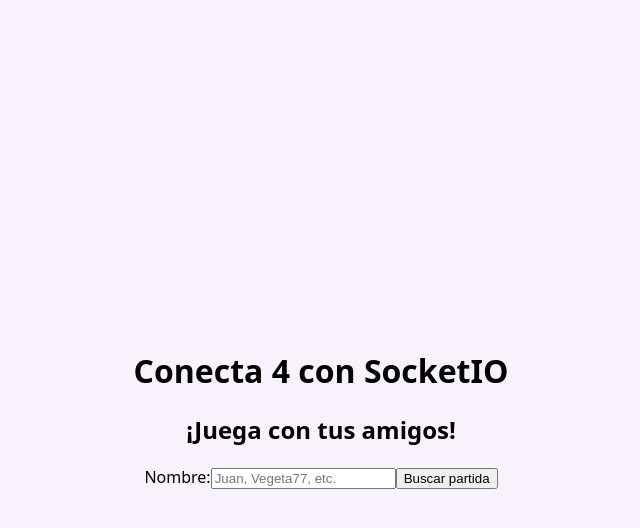
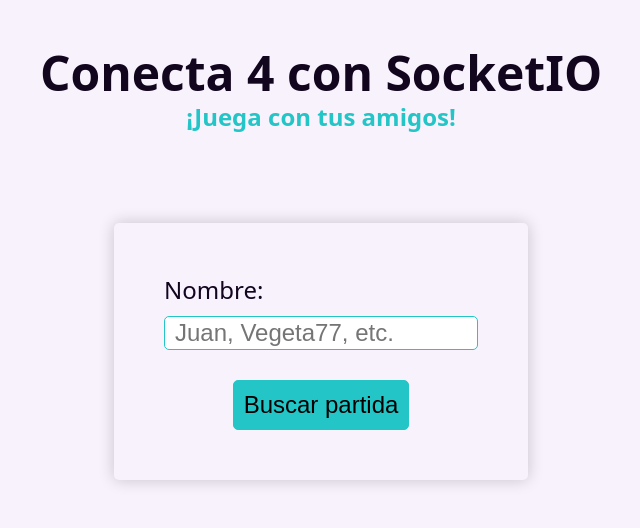
Before and after one commit to JeremyE7/Connect4-SocketIO, a React (Vite) app: page / in a window 1280 px wide. Shown: the top 528 px of the page, without its empty margins (319-959 px from the left). Built offline with nearby package versions, Linux system fonts and the light colour scheme; no server answers.

Commit message:
Version 2

```diff
--- a/package.json
+++ b/package.json
@@ -12,7 +12,8 @@
   "dependencies": {
     "react": "^18.2.0",
     "react-dom": "^18.2.0",
-    "socket.io-client": "4.7.2"
+    "socket.io-client": "4.7.2",
+    "sonner": "1.0.3"
   },
   "devDependencies": {
     "@types/react": "^18.2.15",
--- a/src/App.css
+++ b/src/App.css
@@ -1,14 +1,34 @@
 .board{
     display: grid;
     grid-template-columns: repeat(4, 1fr);
-    grid-gap: 20px;
+    grid-gap: 25px;
     background-color: var(--secondary);
     width: 500px;
-    height: 500px;
+    height: 350px;
     border-radius: 0.5rem;
-    padding: 50px;
+    padding: 40px;
     box-shadow: 0 0 1rem 0 rgba(0, 0, 0, 0.2);
+    padding-left: 70px;
 
+}
+
+header{
+    display: flex;
+    flex-direction: column;
+    align-items: center;
+    width: 100%;
+
+
+}
+
+header h1{
+    font-size: 3rem;
+    margin-bottom: -25px;
+
+}
+
+header h2{
+    color: var(--accent);
 }
 
 .square{
@@ -17,13 +37,14 @@
     display: flex;
     justify-content: center;
     align-items: center;
-    height: 100px;
-    width: 100px;
+    height: 70px;
+    width: 70px;
 }
 
 .game-menu{
     width: 100%;
-
+    display: flex;
+    justify-content: center;
 }
 
 .general-board{
@@ -35,8 +56,22 @@
 }
 
 .players{
-    margin-top: 25vh;
-    width: 100px;
+    margin-top: 5vh;
+    width: 190px;
+    font-size: 2rem;
+    text-align: left;
+}
+
+.players h2{
+
+    text-align: left;
+    margin-bottom: 0px;
+}
+
+.players span{
+    font-size: 1.5rem;
+    text-align: left;
+    width: 100%;
 }
 
 .square:hover{
@@ -46,6 +81,141 @@
 
 .turn{
     display: flex;
-    margin-top: 25vh;
+    flex-direction: column;
+    align-items: center;
+    margin-top: 10vh;
+    font-size: 2rem;
+    width: 190px;
+}
+
+.turn h2{
+    text-align: left;
+    margin-bottom: 0px;
+}
+
+.turn span{
+    font-size: 1.5rem;
+    width: 100%;
+}
+
+.winner{
+    position: absolute;
+    top: 0px;
+    left: 0px;
+    display: flex;
+    flex-direction: column;
+    justify-content: center;
+    align-items: center;
+    width: 100vw;
+    height: 100vh;
+    font-size: 5rem;
+    color: var(--accent);
+    background-color: rgb(255, 255, 255, 0.98);
+}
+
+
+.loader {
     width: 100px;
-}
+    height: 100px;
+    border: 3px solid #FFF;
+    border-radius: 50%;
+    display: inline-block;
+    position: relative;
+    box-sizing: border-box;
+    animation: rotation 1s linear infinite;
+  }
+  .loader::after {
+    content: '';
+    box-sizing: border-box;
+    position: absolute;
+    left: 50%;
+    top: 50%;
+    transform: translate(-50%, -50%);
+    width: 56px;
+    height: 56px;
+    border-radius: 50%;
+    border: 3px solid transparent;
+    border-bottom-color: #FF3D00;
+  }
+
+  @keyframes rotation {
+    0% {
+      transform: rotate(0deg);
+    }
+    100% {
+      transform: rotate(360deg);
+    }
+  }
+
+  form{
+    display: flex;
+    flex-direction: column;
+    align-items: center;
+    margin-top: 70px;
+    background-color: var(--background);
+    padding: 50px;
+    border-radius: 5px;
+    box-shadow: 0 0 1rem 0 rgba(0, 0, 0, 0.2);
+    width: fit-content;
+  }
+
+  form label{
+    margin-bottom: 10px;
+    display: flex;
+    text-align: left;
+    flex-direction: column;
+    font-size: 1.5rem;
+  }
+
+  form label input{
+    width: 300px;
+    height: 30px;
+    border-radius: 5px;
+    border: 1px solid var(--accent);
+    font-size: 1.5rem;
+    padding-left: 10px;
+    margin-top: 10px;
+  }
+
+  .btn-search-game{
+    border-radius: 5px;
+    border: 1px solid var(--accent);
+    font-size: 1.5rem;
+    padding: 10px;
+    margin-top: 20px;
+    background-color: var(--accent);
+    cursor: pointer;
+
+  }
+
+  .btn-play-again{
+    border-radius: 5px;
+    font-size: 1.5rem;
+    padding: 10px;
+    margin-top: -50px;
+    background-color: var(--secondary);
+    cursor: pointer;
+  }
+
+  a{
+    text-decoration: none;
+  }
+
+  @media screen and (max-width: 790px) {
+    .general-board{
+        flex-direction: column-reverse;
+        padding-left: 50px;
+    }
+
+    .board{
+        order: 1;
+        margin-bottom: -100px;
+    }
+
+    .players{
+        position: absolute;
+        top: 522px;
+        left: 450px;
+    }
+
+  }
--- a/src/App.jsx
+++ b/src/App.jsx
@@ -4,9 +4,11 @@
 function App () {
   return (
     <>
-      <h1>Conecta 4 con SocketIO</h1>
-      <h2>¡Juega con tus amigos!</h2>
-      <GameMenu/>
+      <header>
+        <h1>Conecta 4 con SocketIO</h1>
+        <h2>¡Juega con tus amigos!</h2>
+      </header>
+      <GameMenu />
     </>
   )
 }
--- a/src/components/BoardGame.jsx
+++ b/src/components/BoardGame.jsx
@@ -6,24 +6,24 @@
       <label htmlFor="" className='players'>
         <h2>Players:</h2>
         {game.players.map((player) => {
-                  return <span key={player.id_player}>{player.name}, </span>
+          return <span style={{ color: game.players.indexOf(player) === 0 ? 'red' : 'blue' }} key={player.id_player}>{player.name} <br /></span>
         })}
       </label>
       <div className='board'>
         {game.board.map((row, i) => {
           return row.map((piece, j) => {
-                    return <Square key={`${i}-${j}`} piece={piece} addPiece={addPiece} gameId={game.id} position={j} turn={game.turn}/>
+            return <Square key={`${i}-${j}`} piece={piece} addPiece={addPiece} gameId={game.id} position={j} turn={game.turn} />
           }
           )
         })}
       </div>
       <label htmlFor="" className='turn'>
         <h2>
-                    Turn:
+          Turno <br />
+        </h2>
         <span style={{ color: game.turn === 0 ? 'red' : 'blue' }}>
-                        {game.turn === 0 ? 'Red' : 'Blue'}
+          {game.turn === 0 ? 'Rojo' : 'Azul'}
         </span>
-                </h2>
       </label>
     </section>
   )
--- a/src/components/GameMenu.jsx
+++ b/src/components/GameMenu.jsx
@@ -3,7 +3,7 @@
 import SearchGame from './SearchGame'
 
 const GameMenu = () => {
-  const { searchGame, game, addPiece, winner } = useGame()
+  const { searchGame, game, addPiece, winner, playerLeave } = useGame()
   const handleSubmit = (e) => {
     e.preventDefault()
     const data = new FormData(e.target)
@@ -15,19 +15,37 @@
     <section className='game-menu'>
       {!game
         ? (<SearchGame handleSubmit={handleSubmit} />)
-              : (
-                  <BoardGame game={game} addPiece={addPiece} />
+        : (game.players.length < 2
+            ? (<div className='winner'><span className="loader"></span> Esperando a otro jugador</div>)
+            : <BoardGame game={game} addPiece={addPiece} />
           )}
       {winner && (
         <div className='winner'>
           <h2>
-                        The winner is:
-                        <span style={{ color: winner }}>
-                            {winner}
+            {winner !== 'tie' ? 'El ganador es' : 'Empate'} <br />
+            {winner !== 'tie'
+              ? <span style={{ color: winner }}>
+                {winner === 'red' ? 'Rojo' : 'Azul'}
               </span>
+              : null}
           </h2>
+          <button className='btn-play-again'>
+            <a href='/'>Volver a jugar</a>
+          </button>
         </div>
       )}
+      {playerLeave
+        ? (
+          <div className='winner'>
+            <h2>
+              El otro jugador se ha ido <br />
+            </h2>
+            <button className='btn-play-again'>
+              <a href='/'>Volver a jugar</a>
+            </button>
+          </div>
+          )
+        : null}
     </section>
   )
 }
--- a/src/components/SearchGame.jsx
+++ b/src/components/SearchGame.jsx
@@ -3,9 +3,9 @@
     <form action="submit" onSubmit={handleSubmit}>
     <label htmlFor="">
         Nombre:
-        <input name='name' type="text" placeholder='Juan, Vegeta77, etc.' />
+        <input name='name' type="text" placeholder='Juan, Vegeta77, etc.' required/>
     </label>
-    <button type='submit'>
+    <button type='submit' className="btn-search-game">
         Buscar partida
     </button>
 </form>
--- a/src/hooks/useGame.js
+++ b/src/hooks/useGame.js
@@ -6,6 +6,7 @@
 const useGame = () => {
   const [game, setGame] = useState(null)
   const [winner, setWinner] = useState(null)
+  const [playerLeave, setPlayerLeave] = useState(false)
 
   useEffect(() => {
     if (game) return
@@ -16,6 +17,7 @@
 
     socket.on('game-created', (game) => {
       console.log('Juego creado', game)
+      setPlayerLeave(false)
       setGame(game)
     })
 
@@ -33,6 +35,17 @@
       console.log('Ganador verificado', winner)
       setWinner(winner)
     })
+
+    socket.on('player-disconnected', () => {
+      console.log('Jugador abandono la partida')
+      setPlayerLeave(true)
+      setGame(null)
+    })
+
+    socket.on('tie', () => {
+      console.log('Empate')
+      setWinner('tie')
+    })
   }, [])
 
   const searchGame = (name) => {
@@ -45,7 +58,7 @@
     socket.emit('check-winner', gameId)
   }
 
-  return { game, searchGame, addPiece, winner }
+  return { game, searchGame, addPiece, winner, playerLeave, setPlayerLeave }
 }
 
 export default useGame
--- a/src/index.css
+++ b/src/index.css
@@ -14,12 +14,12 @@
 
 html{
   font-family: system-ui, -apple-system, BlinkMacSystemFont, 'Segoe UI', Roboto, Oxygen, Ubuntu, Cantarell, 'Open Sans', 'Helvetica Neue', sans-serif;
+  color: var(--text);
 }
 
 body{
   display: flex;
   flex-direction: column;
-  justify-content: center;
   align-items: center;
   background-color: var(--background);
   min-height: 100vh;
```
Also changed, not shown: src/components/Loader.jsx (added), 1 other file (tests, documents, lock files or other folders). Lines whose indentation alone changed are shown as unchanged.
